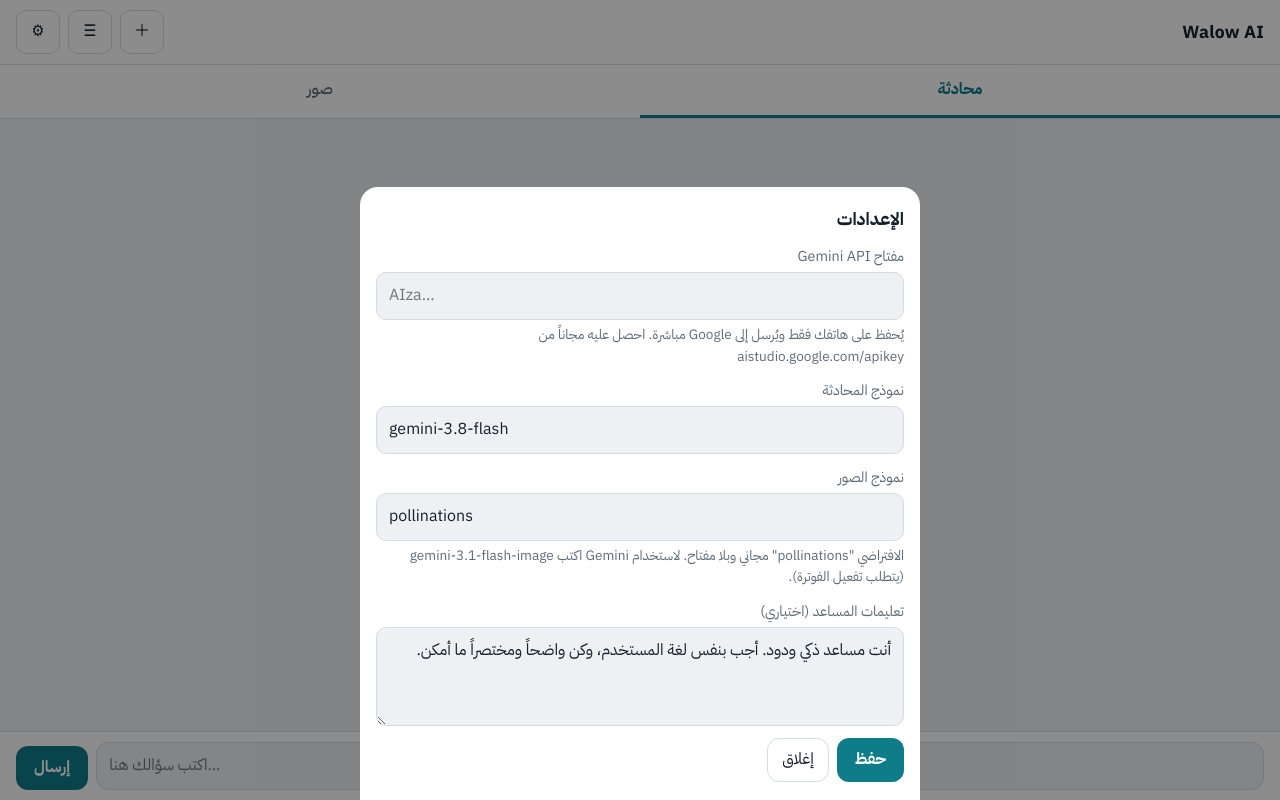
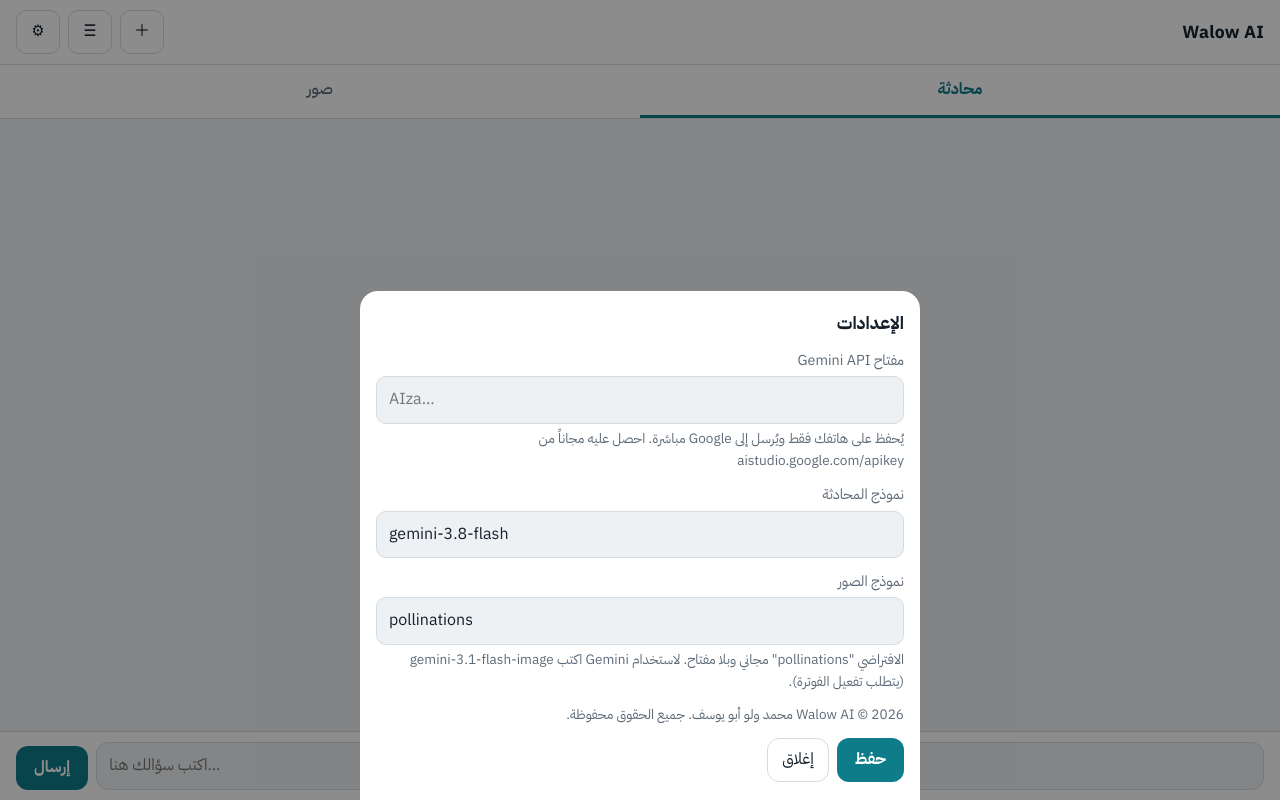
Before and after one commit to mohammadwalow-afk/walow-ai, a plain HTML site: page index.html in a window 1280 px wide. Drawn offline with Linux system fonts and the light colour scheme.

Commit message:
Add files via upload

```diff
--- a/index.html
+++ b/index.html
@@ -7,6 +7,7 @@
 <link rel="manifest" href="manifest.webmanifest">
 <link rel="icon" href="icon-192.png">
 <link rel="apple-touch-icon" href="icon-192.png">
+<!-- Walow AI © 2026 محمد ولو أبو يوسف. جميع الحقوق محفوظة. ممنوع النسخ أو إعادة النشر أو تغيير اسم المالك دون إذن كتابي. -->
 <title>Walow AI</title>
 <link rel="stylesheet" href="https://fonts.googleapis.com/css2?family=IBM+Plex+Sans+Arabic:wght@400;500;700&display=swap">
 <style>
@@ -166,10 +167,7 @@
       <input id="setImgModel" class="ltr" type="text" autocomplete="off">
       <p class="hint">الافتراضي "pollinations" مجاني وبلا مفتاح. لاستخدام Gemini اكتب gemini-3.1-flash-image (يتطلب تفعيل الفوترة).</p>
     </div>
-    <div class="field">
-      <label for="setSystem">تعليمات المساعد (اختياري)</label>
-      <textarea id="setSystem" rows="3" dir="auto"></textarea>
-    </div>
+    <p class="hint">Walow AI © 2026 محمد ولو أبو يوسف. جميع الحقوق محفوظة.</p>
     <div class="row">
       <button class="primary" id="setSave" type="button">حفظ</button>
       <button class="ghost" id="setClose" type="button">إغلاق</button>
@@ -196,6 +194,8 @@
   imgModel: 'pollinations',
   system: 'أنت مساعد ذكي ودود. أجب بنفس لغة المستخدم، وكن واضحاً ومختصراً ما أمكن.'
 };
+// تعليمات ثابتة داخل التطبيق: لا تظهر في الإعدادات ولا يستطيع المستخدم تغييرها
+const BUILT_IN_SYSTEM = 'اسمك Walow AI. هو تطبيق صممه محمد ولو أبو يوسف، ويعمل بنموذج Gemini من Google. أجب بنفس لغة المستخدم، وكن واضحاً ومختصراً ما أمكن.';
 const $ = (s) => document.querySelector(s);
 
 /* ---------- تخزين محلي (localStorage) مع حماية من الأخطاء ---------- */
@@ -265,7 +265,7 @@
   const chat = chats.find((x) => x.id === currentId);
   chatLog.innerHTML = '';
   if (!chat || chat.messages.length === 0) {
-    chatLog.innerHTML = '<div class="empty"><strong>اسألني أي شيء</strong>اكتب سؤالك بالعربية أو بأي لغة، وسأجيبك مباشرة.</div>';
+    chatLog.innerHTML = '<div class="empty"><strong>اسألني أي شيء</strong>اكتب سؤالك بالعربية أو بأي لغة، وسأجيبك مباشرة.<small style="display:block;margin-top:14px">صُنع بواسطة محمد ولو أبو يوسف</small></div>';
     return;
   }
   chat.messages.forEach((m) => addBubble(m.role, m.text));
@@ -303,7 +303,7 @@
   const history = chat.messages.slice(0, -1).slice(-24)
     .map((m) => ({ role: m.role, parts: [{ text: m.text }] }));
   const body = { contents: history };
-  if (settings.system.trim()) body.systemInstruction = { parts: [{ text: settings.system.trim() }] };
+  body.systemInstruction = { parts: [{ text: BUILT_IN_SYSTEM }] };
 
   controller = new AbortController();
   setBusy(true);
@@ -558,7 +558,6 @@
   $('#setKey').value = settings.key;
   $('#setChatModel').value = settings.chatModel;
   $('#setImgModel').value = settings.imgModel;
-  $('#setSystem').value = settings.system;
   $('#setWrap').hidden = false;
 }
 $('#btnSet').addEventListener('click', openSettings);
@@ -567,8 +566,7 @@
   settings = {
     key: $('#setKey').value.trim(),
     chatModel: $('#setChatModel').value.trim() || DEFAULTS.chatModel,
-    imgModel: $('#setImgModel').value.trim() || DEFAULTS.imgModel,
-    system: $('#setSystem').value
+    imgModel: $('#setImgModel').value.trim() || DEFAULTS.imgModel
   };
   save('walow.settings', settings);
   $('#setWrap').hidden = true;
```
